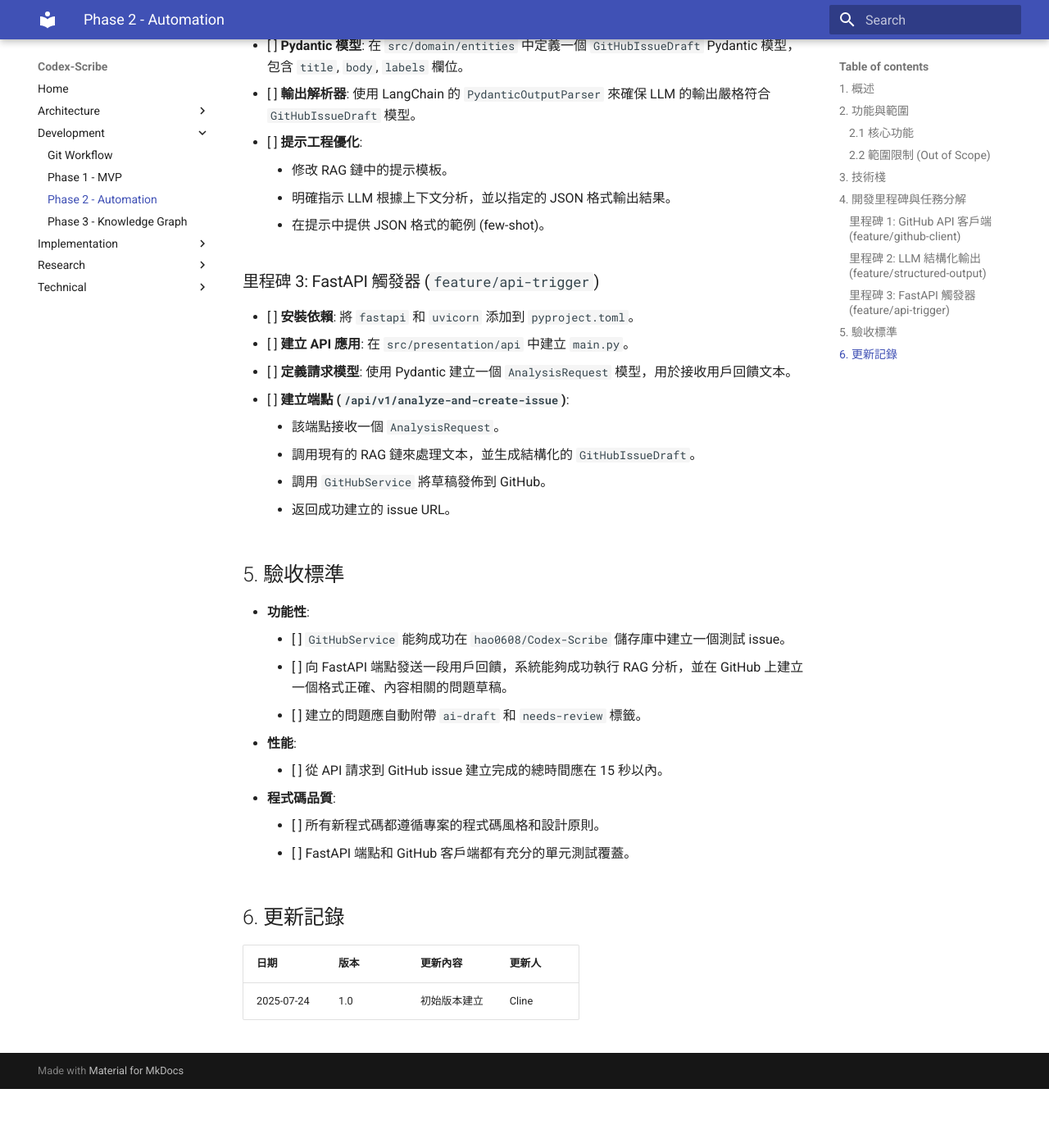
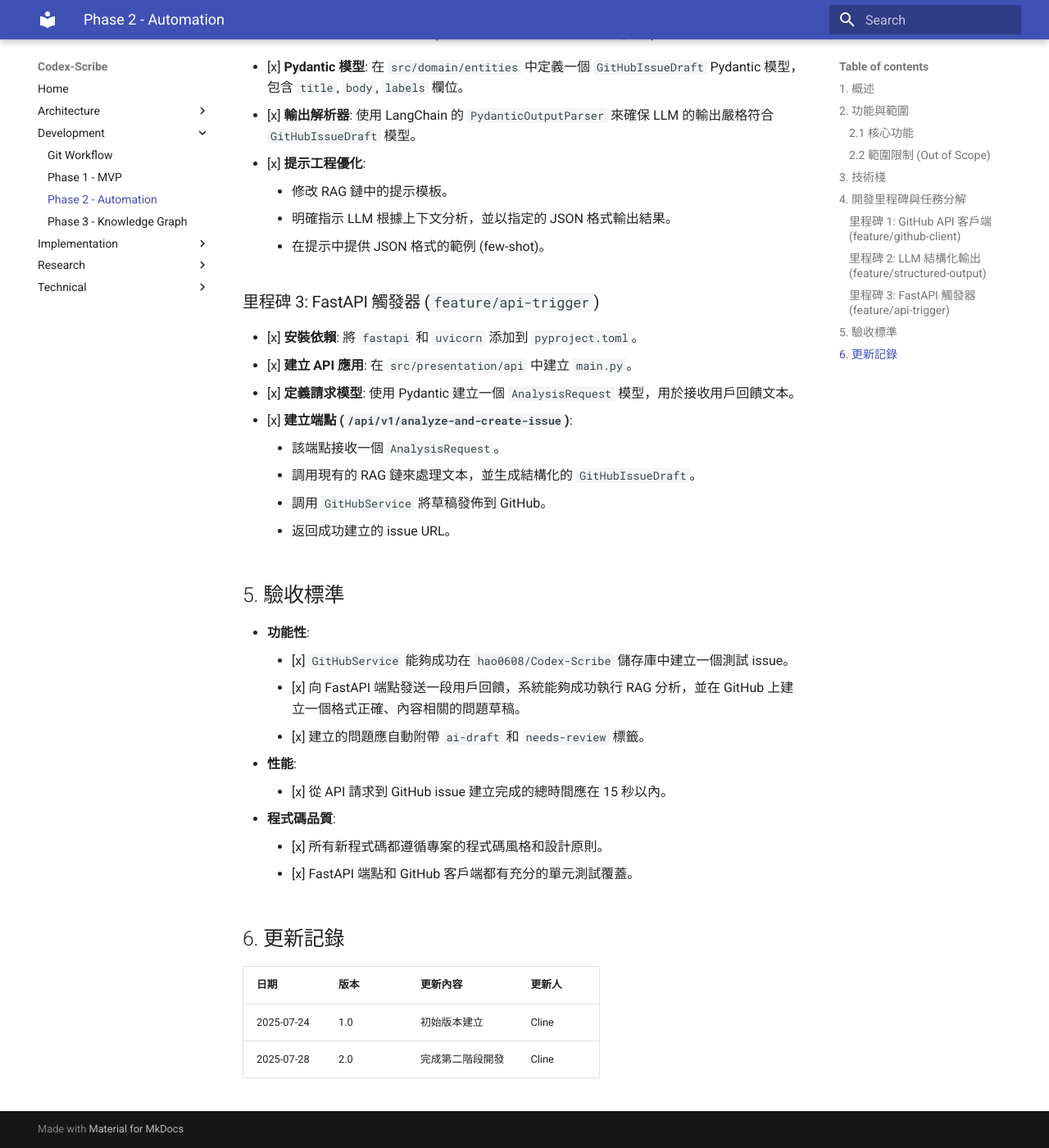
Before and after one commit to hao0608/Codex-Scribe, an MkDocs documentation site: the page built from docs/development/phase-2-automation.md, in a window 1280 px wide and 1400 px high, scrolled down 1494 px. Shown: the whole window at 82% size. Built offline with MkDocs 1.6.1 and Material for MkDocs 9.7.7, drawn with Linux system fonts in a browser that asks for light colours; before the commit the page ends 2822 px from its top, so only the background shows below that; some of the changed text lies outside the part shown.

Commit message:
docs(project): mark phase 2 as complete
This commit updates the project documentation to reflect the completion of Phase 2: Automation.

```diff
--- a/docs/development/phase-2-automation.md
+++ b/docs/development/phase-2-automation.md
@@ -33,27 +33,27 @@
 
 ### 里程碑 1: GitHub API 客戶端 (`feature/github-client`)
 
-- [ ] **認證模組**: 在 `src/infrastructure/github` 中建立一個模組，負責處理 GitHub 個人存取令牌 (PAT) 的安全讀取和管理。
-- [ ] **API 封裝**: 建立一個 `GitHubService` 類別，封裝常用的 API 操作，特別是 `create_issue`。
+- [x] **認證模組**: 在 `src/infrastructure/github` 中建立一個模組，負責處理 GitHub 個人存取令牌 (PAT) 的安全讀取和管理。
+- [x] **API 封裝**: 建立一個 `GitHubService` 類別，封裝常用的 API 操作，特別是 `create_issue`。
     - `create_issue(title: str, body: str, labels: List[str]) -> Issue`
-- [ ] **錯誤處理**: 確保客戶端能妥善處理 API 錯誤（如權限不足、速率限制）。
-- [ ] **單元測試**: 編寫測試用例來驗證 `GitHubService` 的功能（可使用 `unittest.mock` 來模擬 API 呼叫）。
+- [x] **錯誤處理**: 確保客戶端能妥善處理 API 錯誤（如權限不足、速率限制）。
+- [x] **單元測試**: 編寫測試用例來驗證 `GitHubService` 的功能（可使用 `unittest.mock` 來模擬 API 呼叫）。
 
 ### 里程碑 2: LLM 結構化輸出 (`feature/structured-output`)
 
-- [ ] **Pydantic 模型**: 在 `src/domain/entities` 中定義一個 `GitHubIssueDraft` Pydantic 模型，包含 `title`, `body`, `labels` 欄位。
-- [ ] **輸出解析器**: 使用 LangChain 的 `PydanticOutputParser` 來確保 LLM 的輸出嚴格符合 `GitHubIssueDraft` 模型。
-- [ ] **提示工程優化**:
+- [x] **Pydantic 模型**: 在 `src/domain/entities` 中定義一個 `GitHubIssueDraft` Pydantic 模型，包含 `title`, `body`, `labels` 欄位。
+- [x] **輸出解析器**: 使用 LangChain 的 `PydanticOutputParser` 來確保 LLM 的輸出嚴格符合 `GitHubIssueDraft` 模型。
+- [x] **提示工程優化**:
     - 修改 RAG 鏈中的提示模板。
     - 明確指示 LLM 根據上下文分析，並以指定的 JSON 格式輸出結果。
     - 在提示中提供 JSON 格式的範例 (few-shot)。
 
 ### 里程碑 3: FastAPI 觸發器 (`feature/api-trigger`)
 
-- [ ] **安裝依賴**: 將 `fastapi` 和 `uvicorn` 添加到 `pyproject.toml`。
-- [ ] **建立 API 應用**: 在 `src/presentation/api` 中建立 `main.py`。
-- [ ] **定義請求模型**: 使用 Pydantic 建立一個 `AnalysisRequest` 模型，用於接收用戶回饋文本。
-- [ ] **建立端點 (`/api/v1/analyze-and-create-issue`)**:
+- [x] **安裝依賴**: 將 `fastapi` 和 `uvicorn` 添加到 `pyproject.toml`。
+- [x] **建立 API 應用**: 在 `src/presentation/api` 中建立 `main.py`。
+- [x] **定義請求模型**: 使用 Pydantic 建立一個 `AnalysisRequest` 模型，用於接收用戶回饋文本。
+- [x] **建立端點 (`/api/v1/analyze-and-create-issue`)**:
     - 該端點接收一個 `AnalysisRequest`。
     - 調用現有的 RAG 鏈來處理文本，並生成結構化的 `GitHubIssueDraft`。
     - 調用 `GitHubService` 將草稿發佈到 GitHub。
@@ -62,17 +62,18 @@
 ## 5. 驗收標準
 
 - **功能性**:
-    - [ ] `GitHubService` 能夠成功在 `hao0608/Codex-Scribe` 儲存庫中建立一個測試 issue。
-    - [ ] 向 FastAPI 端點發送一段用戶回饋，系統能夠成功執行 RAG 分析，並在 GitHub 上建立一個格式正確、內容相關的問題草稿。
-    - [ ] 建立的問題應自動附帶 `ai-draft` 和 `needs-review` 標籤。
+    - [x] `GitHubService` 能夠成功在 `hao0608/Codex-Scribe` 儲存庫中建立一個測試 issue。
+    - [x] 向 FastAPI 端點發送一段用戶回饋，系統能夠成功執行 RAG 分析，並在 GitHub 上建立一個格式正確、內容相關的問題草稿。
+    - [x] 建立的問題應自動附帶 `ai-draft` 和 `needs-review` 標籤。
 - **性能**:
-    - [ ] 從 API 請求到 GitHub issue 建立完成的總時間應在 15 秒以內。
+    - [x] 從 API 請求到 GitHub issue 建立完成的總時間應在 15 秒以內。
 - **程式碼品質**:
-    - [ ] 所有新程式碼都遵循專案的程式碼風格和設計原則。
-    - [ ] FastAPI 端點和 GitHub 客戶端都有充分的單元測試覆蓋。
+    - [x] 所有新程式碼都遵循專案的程式碼風格和設計原則。
+    - [x] FastAPI 端點和 GitHub 客戶端都有充分的單元測試覆蓋。
 
 ## 6. 更新記錄
 
 | 日期       | 版本 | 更新內容           | 更新人 |
 |------------|------|--------------------|--------|
 | 2025-07-24 | 1.0  | 初始版本建立       | Cline  |
+| 2025-07-28 | 2.0  | 完成第二階段開發   | Cline  |
```
